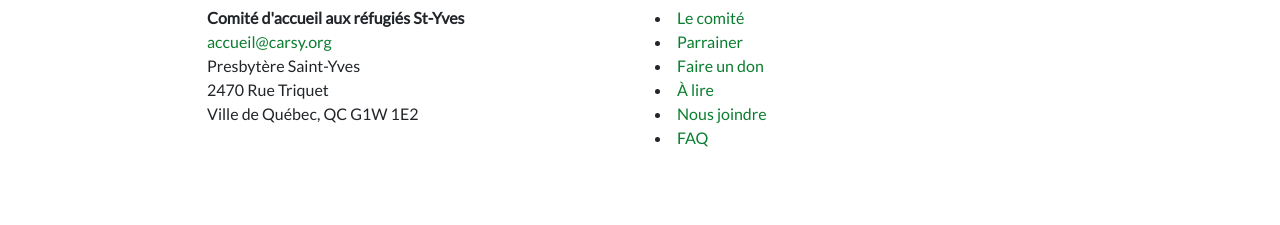
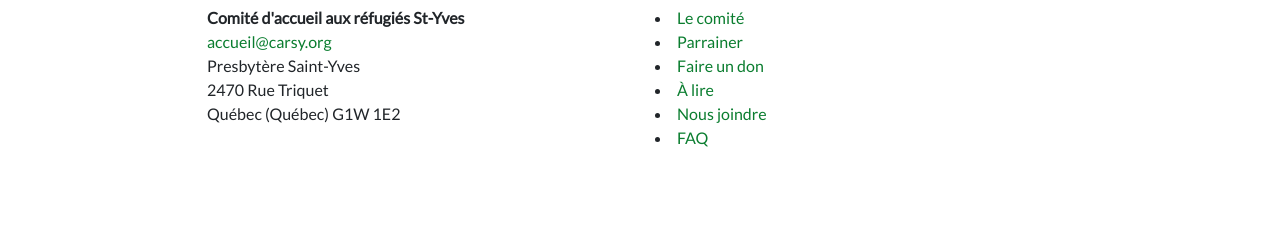
Before and after one commit to carsy-org/carsy-org.github.io, a Jekyll site: the page built from index.html, in a window 1280 px wide and 900 px high, scrolled down 2032 px. Shown: the part 654-879 px from the top of the window. Built offline with Jekyll 4.4.1, drawn with Linux system fonts in a browser that asks for light colours; nearby versions of some CDN libraries.

Commit message:
Update address.

```diff
--- a/_config.yml
+++ b/_config.yml
@@ -22,7 +22,7 @@ description: >
 address:
   - Presbytère Saint-Yves
   - 2470 Rue Triquet
-  - Ville de Québec, QC G1W 1E2
+  - Québec (Québec) G1W 1E2
 
 ###
 # Configuration.
```
